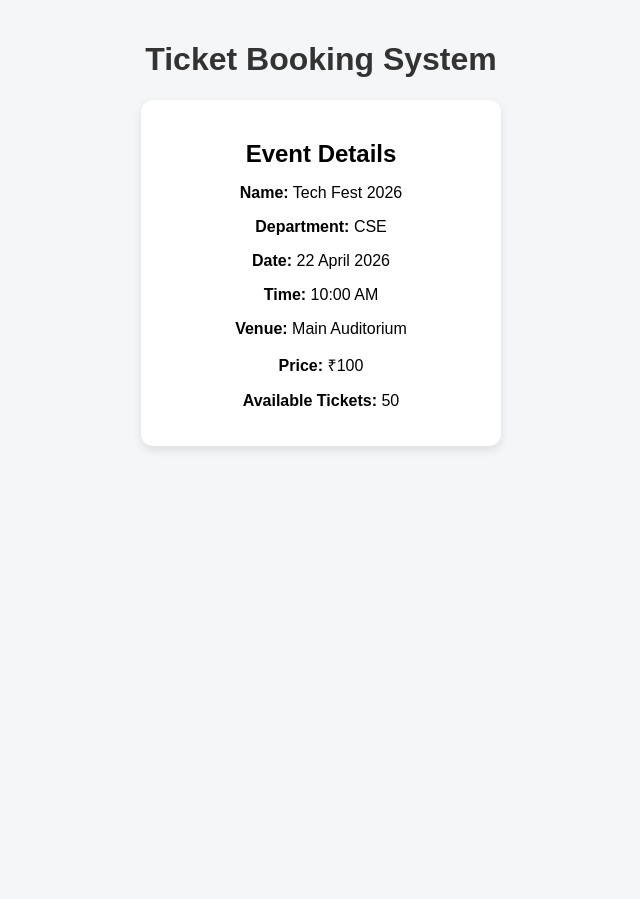
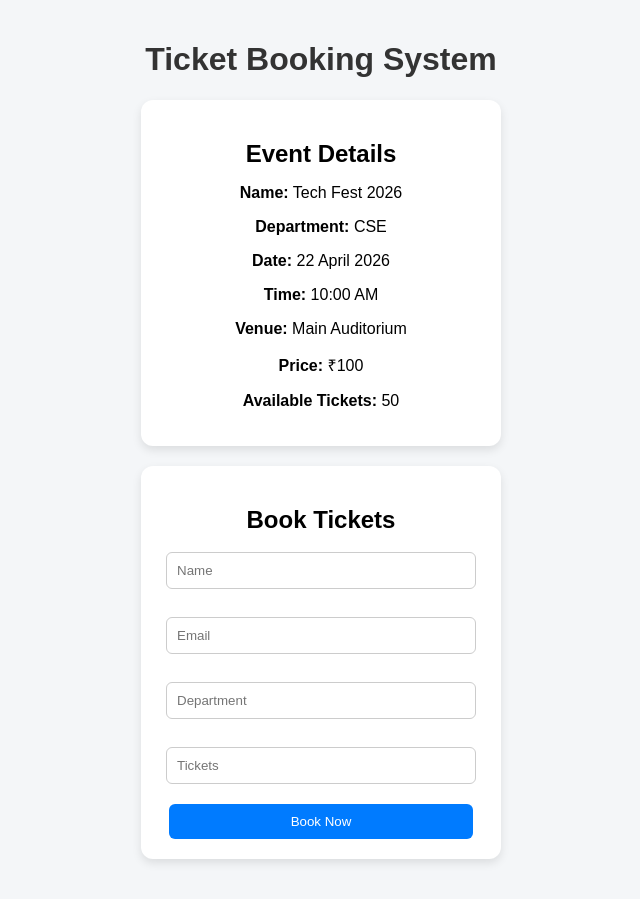
Before and after one commit to Sasidharreddy-03/ticket-booking-react, a React (Create React App) app: page / in a window 1280 px wide. Shown: the whole page, without its empty margins (319-959 px from the left). Before the commit the page ends 800 px from the top, so only its background shows below. Built offline with nearby package versions, Linux system fonts and the light colour scheme.

Commit message:
Fixed some syntax errors in return statement of App.js

```diff
--- a/src/App.js
+++ b/src/App.js
@@ -29,14 +29,21 @@ function App() {
 });
   };
   return (
-    <div className = "container">
-      <h1>Ticket Booking System</h1>
-      <EventDetails event = {event} availableTickets = {availableTickets}/>
-      {/* <BookingForm onBook = {handleBooking}
-      isSoldOut = {availableTickets === 0}
-      />
-      {bookingData && <BookingSummary booking = {bookingData} />} */}
-    </div>
-  );
+  <div className="container">
+    <h1>Ticket Booking System</h1>
+
+    <EventDetails
+      event={event}
+      availableTickets={availableTickets}
+    />
+
+    <BookingForm
+      onBook={handleBooking}
+      isSoldOut={availableTickets === 0}
+    />
+
+    {bookingData && <BookingSummary booking={bookingData} />}
+  </div>
+);
 }
 export default App;
```
